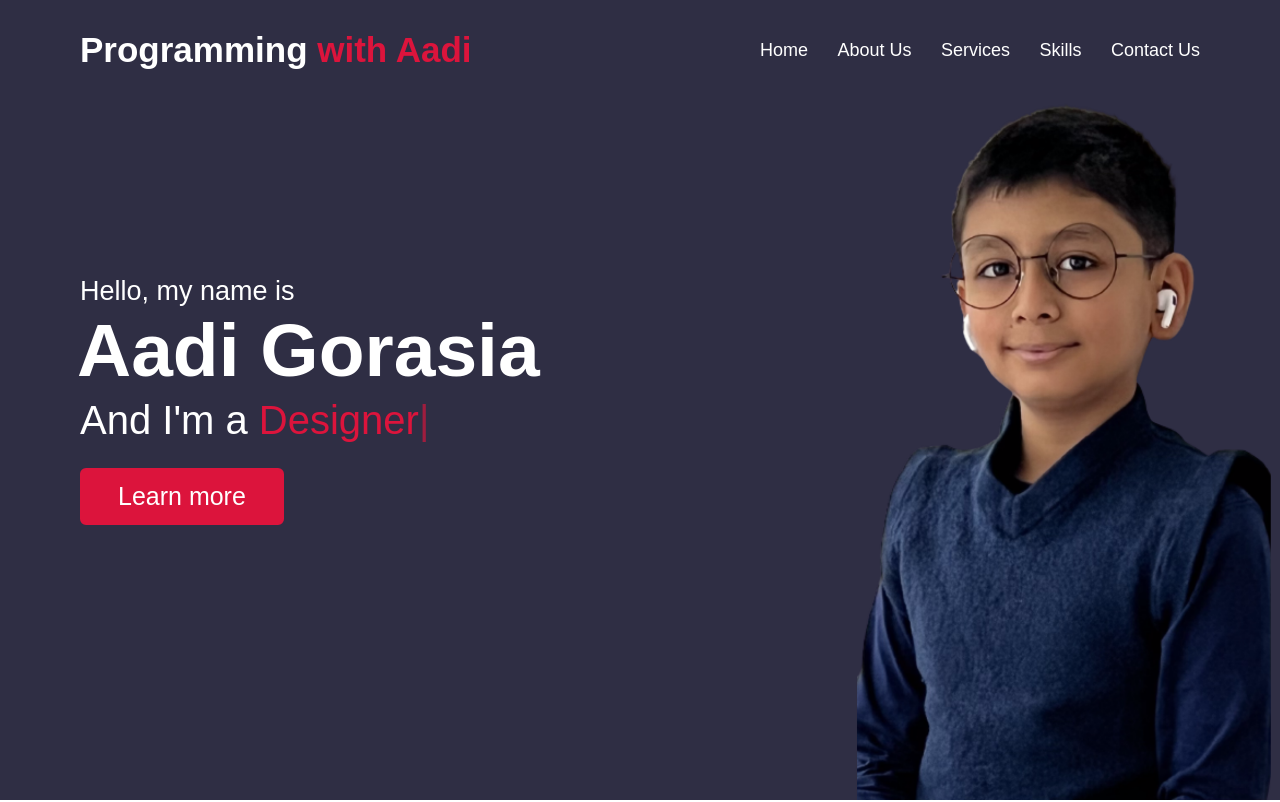
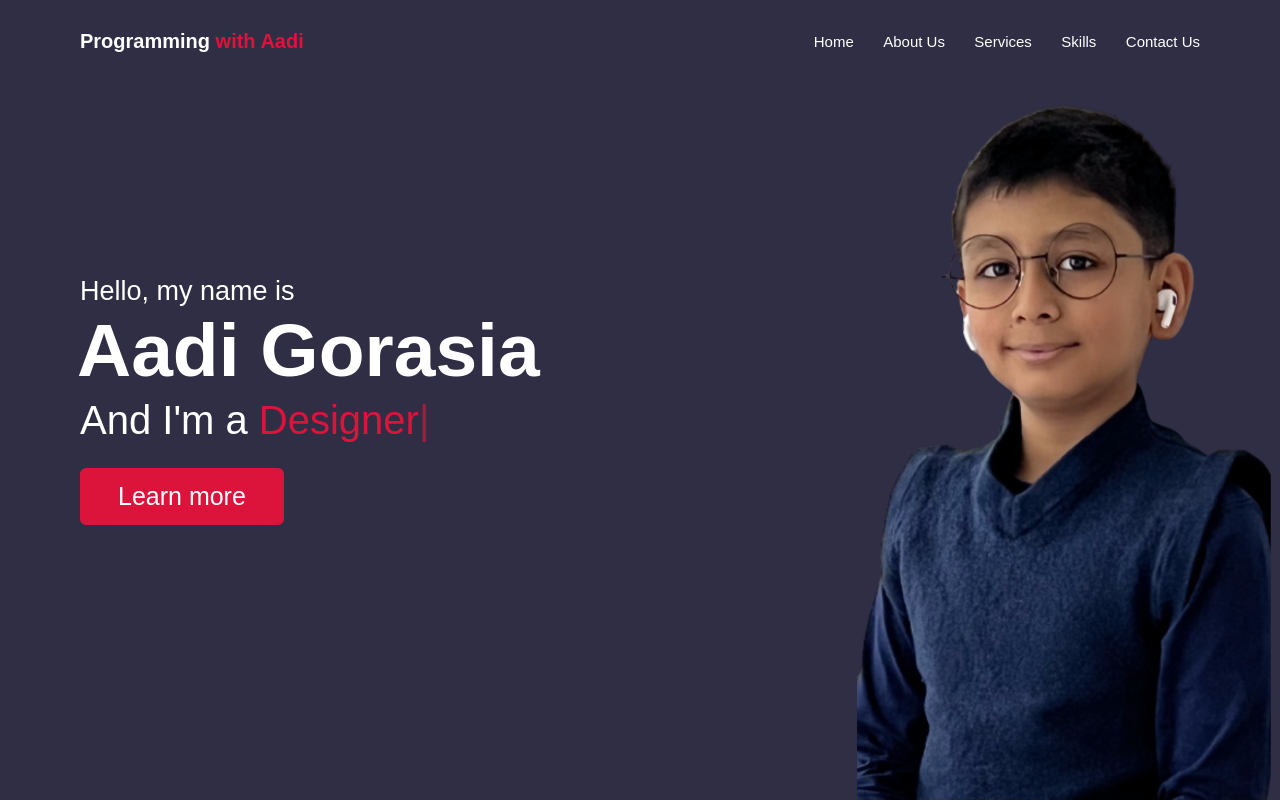
Before and after one commit to ProgrammingwithAadi/Programming-with-Aadi-Website, a plain HTML site: page index.html in a window 1280 px wide. Shown: the top 802 px of the page. Drawn offline with nearby package versions, Linux system fonts and the light colour scheme.

Commit message:
Changing the navbar font-sizes

```diff
--- a/style.css
+++ b/style.css
@@ -77,7 +77,7 @@ section .title::after{
 }
 .navbar .logo a{
     color: #fff;
-    font-size: 35px;
+    font-size: 20px;
     font-weight: 600;
 }
 .navbar .logo a span{
@@ -94,7 +94,7 @@ section .title::after{
 .navbar .menu li a{
     display: block;
     color: #fff;
-    font-size: 18px;
+    font-size: 15px;
     font-weight: 500;
     margin-left: 25px;
     transition: color 0.3s ease;
```
